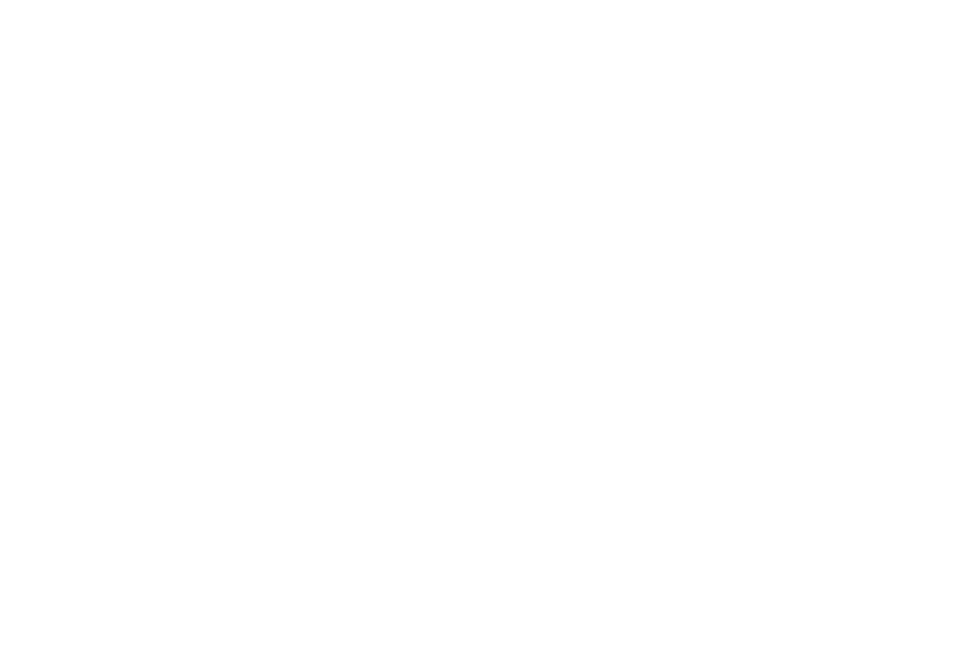
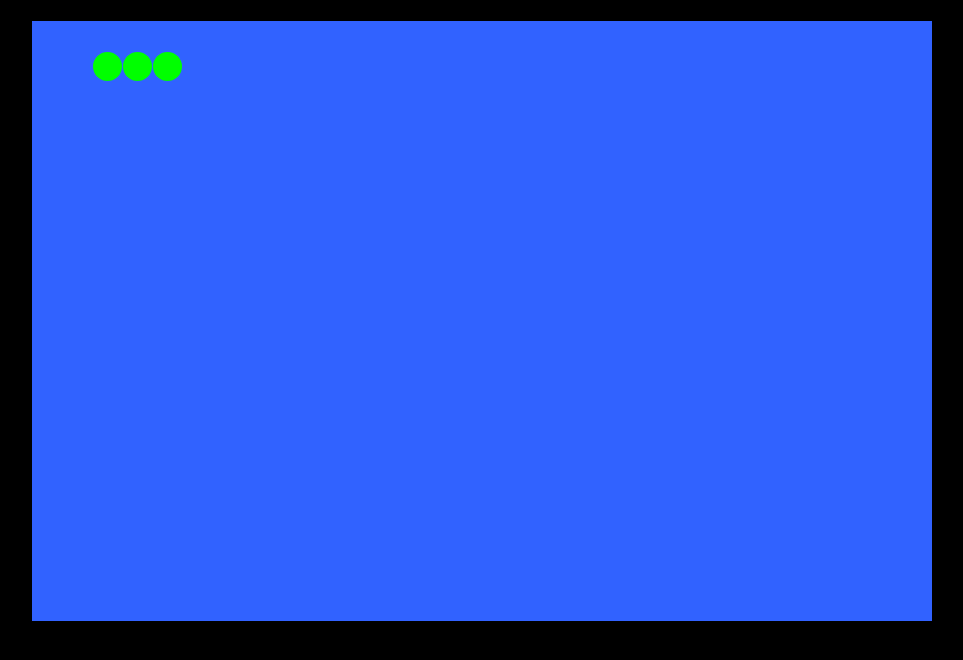
Before and after one commit to rgierczak/game-snake, a plain HTML site: page index.html in a window 1280 px wide. Shown: the whole page, without its empty margins (158-1121 px from the left). Drawn offline with Linux system fonts and the light colour scheme.

Commit message:
Add snake element class

```diff
--- a/css/style.css
+++ b/css/style.css
@@ -1,4 +1,23 @@
 body {
     padding: 0;
     margin: 0;
+    background-color: #000000;
 }
+
+#snake-board {
+    background-color: #3162ff;
+    border: solid 1px;
+    margin: 20px auto;
+    position: relative;
+    z-index: 0;
+}
+
+.snake-element{
+    width: 29px;
+    height: 29px;
+    margin: 1px 0 0 1px;
+    background-color: #00ff00;
+    position: absolute;
+    z-index: 1;
+    -webkit-border-radius: 15px;
+}
--- a/index.html
+++ b/index.html
@@ -6,6 +6,7 @@
 </head>
 <body>
     <script type="text/javascript" src="js/board.js"></script>
+    <script type="text/javascript" src="js/snakeElement.js"></script>
     <script type="text/javascript" src="js/snake.js"></script>
     <script type="text/javascript" src="js/game.js"></script>
 </body>
--- a/js/board.js
+++ b/js/board.js
@@ -1,15 +1,17 @@
+const BOARD_WIDTH = 900;
+const BOARD_HEIGHT = 600;
+
 let Board = {
     width: 0,
     height: 0,
     elementSize: 30,
     elementsMesh: [],
-    $DOMRepresentation: null,
 
-    init (width, height) {
-        this.width = width;
-        this.height = height;
-        this.$DOMRepresentation = this.createBoard();
-        this.elementsMesh = this.createBoardMesh();
+    init () {
+        this.width = BOARD_WIDTH;
+        this.height = BOARD_HEIGHT;
+        this.createBoard();
+        this.createBoardMesh();
     },
 
     setBoardAttributes($board) {
@@ -22,7 +24,6 @@ let Board = {
         let $board = document.createElement('div');
         this.setBoardAttributes($board);
         document.body.appendChild($board);
-        return $board;
     },
 
     createBoardMesh() {
--- a/js/game.js
+++ b/js/game.js
@@ -1,6 +1,6 @@
 let Game = {
     setup() {
-        Board.init(900, 600);
+        Board.init();
         Snake.init();
         // 3. Init Food;
         // 4. Init Score;
@@ -8,4 +8,6 @@ let Game = {
     }
 };
 
-Game.setup();
+document.addEventListener('DOMContentLoaded', function() {
+    Game.setup();
+});
--- a/js/snake.js
+++ b/js/snake.js
@@ -1,5 +1,32 @@
+const DEFAULT_SNAKE_DIRECTION = 1;
+const DEFAULT_SNAKE_SIZE = 3;
+
 let Snake = {
+    snakeElements: [],
+    $body: null,
+
+    createSnakeFromElements: function () {
+        let snakeElement = new SnakeElement();
+        for (let i = 0; i < DEFAULT_SNAKE_SIZE; i++)
+            snakeElement.addElementToSnake();
+    },
+
+    addSnakeToBoard: function ($board, $snakeBody) {
+        this.$body = $snakeBody;
+        this.createSnakeFromElements();
+        $board.appendChild($snakeBody);
+    },
+
     init() {
-        console.log('Init Snake');
+        let $board = document.getElementById('snake-board');
+        let $snakeBody = this.createSnake();
+        if ($board)
+            this.addSnakeToBoard($board, $snakeBody);
+    },
+
+    createSnake() {
+        let $snake = document.createElement('div');
+        $snake.setAttribute('id', 'snake');
+        return $snake;
     }
 };
--- /dev/null
+++ b/js/snakeElement.js
@@ -0,0 +1,51 @@
+class SnakeElement {
+    constructor() {
+        this.$snakeElementBody = null;
+        this.positionX = 1;
+        this.positionY = 1;
+        this.leftDistance = 0;
+        this.topDistance = 0;
+    }
+
+    addElementToSnake(direction) {
+        this.addToDOM(direction);
+    }
+
+    addToDOM(direction) {
+        this.createSnakeElement();
+        this.setSnakeElementDirection(direction);
+        this.setSnakeElementDistance();
+        Snake.$body.appendChild(this.$snakeElementBody);
+    }
+
+    setSnakeElementDirection(direction) {
+        switch (direction) {
+            default:
+            case 1:
+                this.positionX += 1;
+                break;
+            case 2:
+                this.positionY += 1;
+                break;
+            case 3:
+                this.positionX -= 1;
+                break;
+            case 4:
+                this.positionY -= 1;
+                break;
+        }
+    }
+
+    setSnakeElementDistance() {
+        this.leftDistance = Board.elementsMesh[this.positionY][this.positionX].x_pos;
+        this.topDistance = Board.elementsMesh[this.positionY][this.positionX].y_pos;
+        this.$snakeElementBody.style.left = this.leftDistance + "px";
+        this.$snakeElementBody.style.top = this.topDistance + "px";
+    }
+
+    createSnakeElement() {
+        let $element = document.createElement('div');
+        $element.setAttribute('class', 'snake-element');
+        this.$snakeElementBody = $element;
+    }
+}
```
